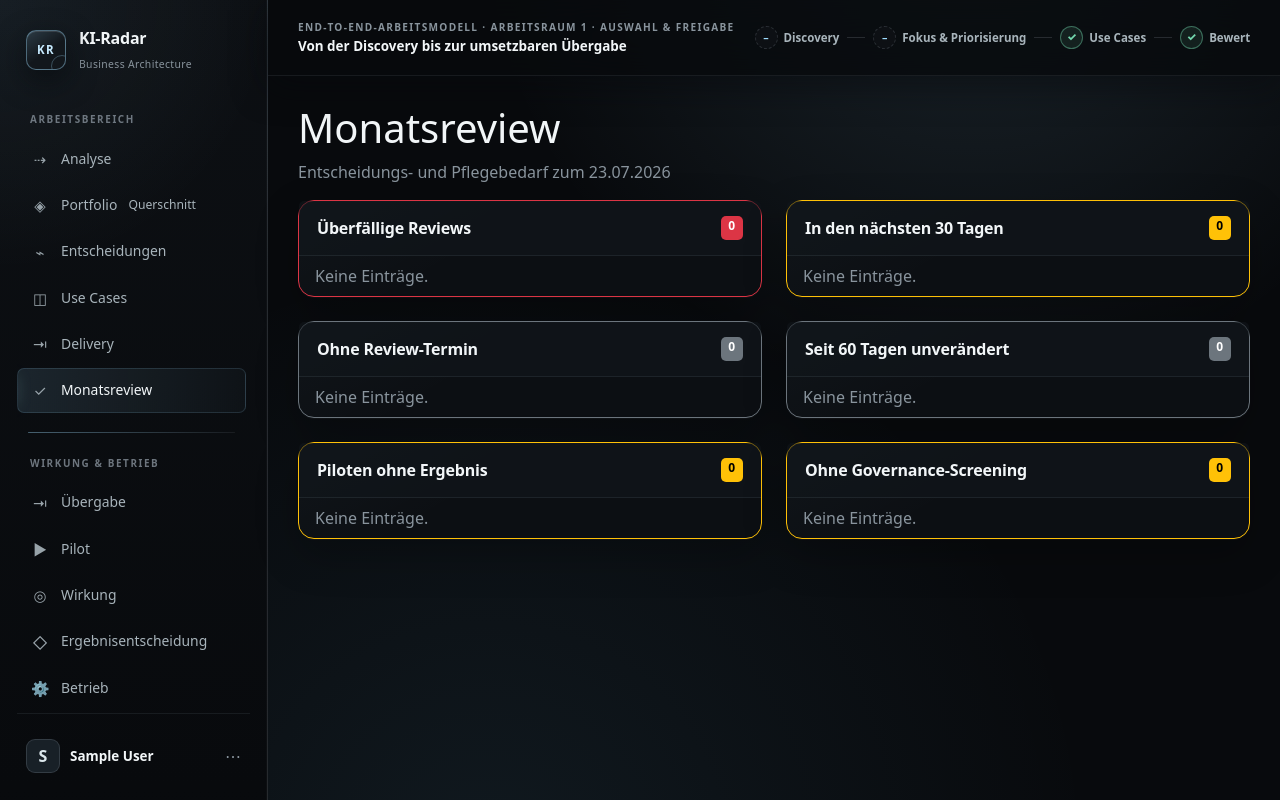
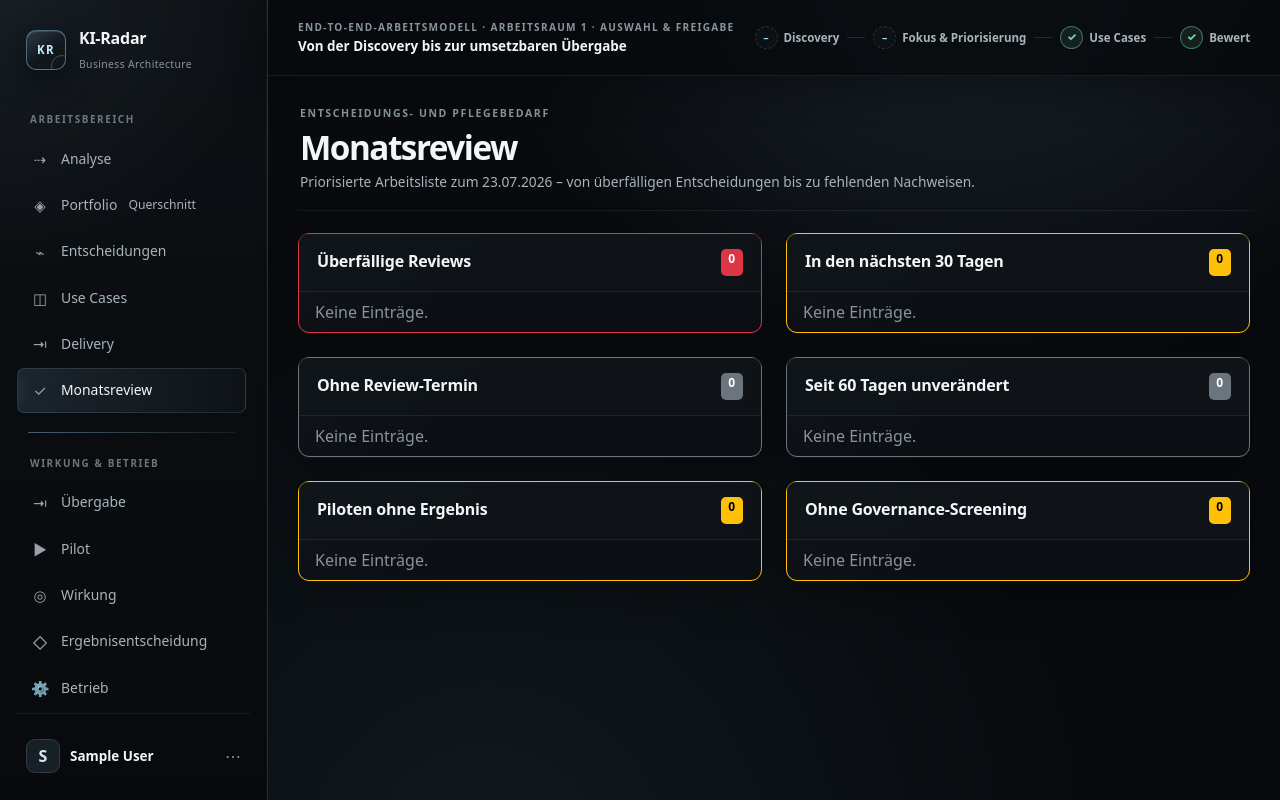
Before and after one commit to Satte882/KI-UseCase-Radar, a Django app: page /reviews/monthly/ in a window 1280 px wide. Run offline with Django 5.2, Linux system fonts and the light colour scheme; the visitor is signed in with stand-in values (Sample User, id 1); data comes from the database, SQL or seed files in the repository; data that the repository does not hold is empty; parts of the project's set-up code (start-up, migrations or seed data) failed here and were passed over.

Commit message:
Apply UI vNext across the application

```diff
--- a/templates/reviews/monthly.html
+++ b/templates/reviews/monthly.html
@@ -1,12 +1,19 @@
 {% extends "base.html" %}
 {% block title %}Monatsreview – KI-Radar{% endblock %}
-{% block content %}<h1>Monatsreview</h1><p class="text-muted">Entscheidungs- und Pflegebedarf zum {{ today|date:"d.m.Y" }}</p>
-{% for heading,items,style in sections %}{% endfor %}
-<div class="row g-4">
+{% block content %}
+<div class="page-header">
+  <div>
+    <div class="eyebrow mb-2">Entscheidungs- und Pflegebedarf</div>
+    <h1 class="page-title">Monatsreview</h1>
+    <p class="page-subtitle">Priorisierte Arbeitsliste zum {{ today|date:"d.m.Y" }} – von überfälligen Entscheidungen bis zu fehlenden Nachweisen.</p>
+  </div>
+</div>
+<div class="row g-4 review-grid">
   {% include "reviews/section.html" with title="Überfällige Reviews" items=overdue style="danger" %}
   {% include "reviews/section.html" with title="In den nächsten 30 Tagen" items=due_soon style="warning" %}
   {% include "reviews/section.html" with title="Ohne Review-Termin" items=missing_review_date style="secondary" %}
   {% include "reviews/section.html" with title="Seit 60 Tagen unverändert" items=stale style="secondary" %}
   {% include "reviews/section.html" with title="Piloten ohne Ergebnis" items=pilots_without_result style="warning" %}
   {% include "reviews/section.html" with title="Ohne Governance-Screening" items=missing_governance style="warning" %}
-</div>{% endblock %}
+</div>
+{% endblock %}
```
Lines whose indentation alone changed are shown as unchanged.
